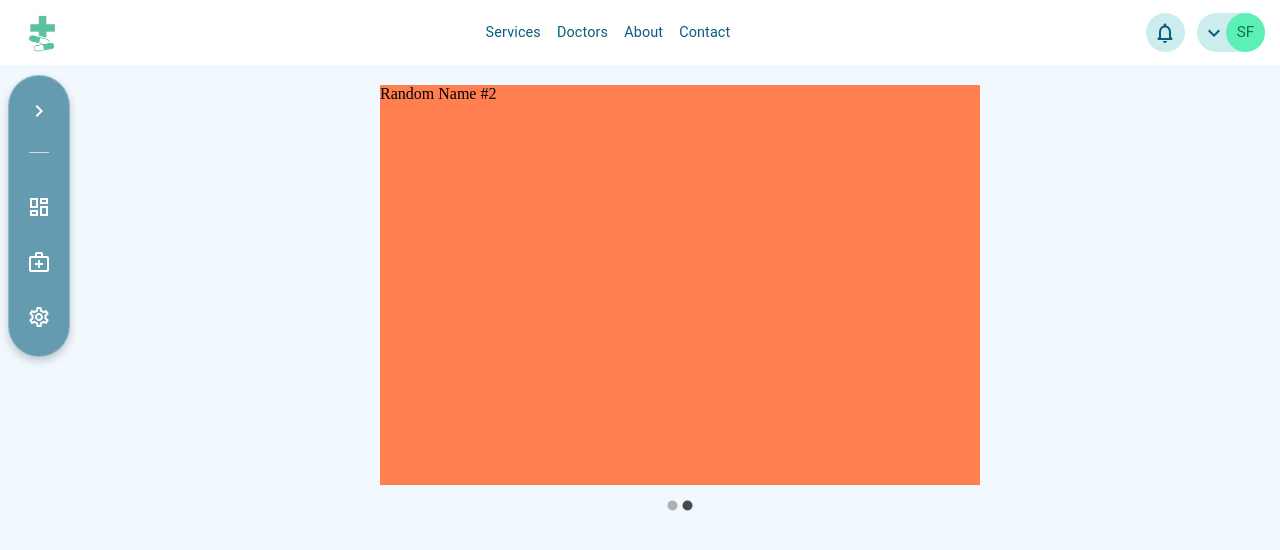
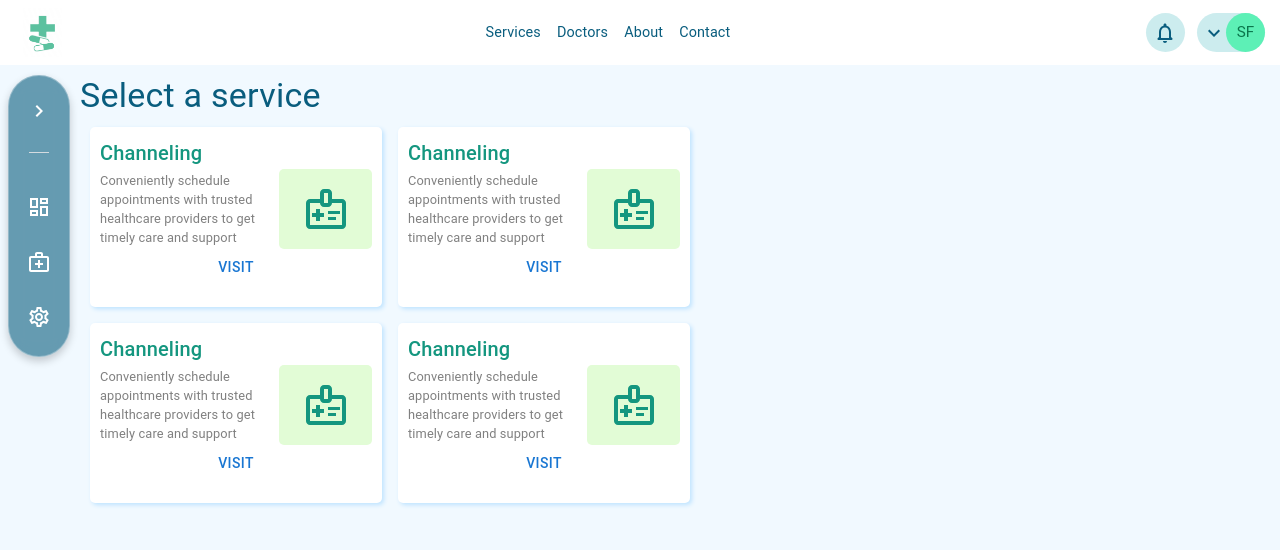
Before and after one commit to Sridesh/health-first, a React (Vite) app in the folder client/: page / in a window 1280 px wide. Shown: the top 550 px of the page. Built offline with nearby package versions, Linux system fonts and the light colour scheme.

Commit message:
added services section

```diff
--- a/client/src/pages/Dashboard/Dashboard.jsx
+++ b/client/src/pages/Dashboard/Dashboard.jsx
@@ -1,13 +1,13 @@
 import { Box } from "@mui/material";
 
 import styles from "./Dashboard.module.css";
-import AdCarousel from "../../components/AdCarousel/AdCarousel";
+import ServicesGrid from "../SerivcesGrid/ServicesGrid";
 
 function Dashboard() {
   return (
     <Box className={styles["container"]}>
       <Box sx={{ width: "100%", display: "flex", justifyContent: "center" }}>
-        <AdCarousel />
+        <ServicesGrid />
       </Box>
     </Box>
   );
--- a/client/src/pages/Dashboard/Dashboard.module.css
+++ b/client/src/pages/Dashboard/Dashboard.module.css
@@ -1,4 +1,4 @@
 .container{
     flex-grow: 1;
-    /* margin-left: 80px; */
+    margin-left: 80px;
 }
--- /dev/null
+++ b/client/src/pages/SerivcesGrid/ServicesGrid.jsx
@@ -0,0 +1,84 @@
+import { Box, Button, Grid2, Stack, Typography } from "@mui/material";
+import MedicalInformationOutlinedIcon from "@mui/icons-material/MedicalInformationOutlined";
+import tinycolor from "tinycolor2";
+
+import styles from "./ServicesGrid.module.css";
+import { theme } from "../../theme";
+
+const ServiceCard = () => (
+  <Box
+    sx={{
+      padding: "10px",
+      flexGrow: 1,
+      bgcolor: "white",
+      height: "160px",
+      borderRadius: "5px",
+      boxShadow:
+        "2px 2px 4px" +
+        tinycolor(theme.palette.bg_blue.main).darken().toString(),
+    }}
+  >
+    <Typography variant="h6" sx={{ color: theme.palette.green.main }}>
+      Channeling
+    </Typography>
+    <Stack
+      sx={{ width: "100%" }}
+      direction={"row"}
+      alignItems={"center"}
+      spacing={2}
+    >
+      <Typography sx={{ width: "60%", fontSize: "80%", color: "gray" }}>
+        Conveniently schedule appointments with trusted healthcare providers to
+        get timely care and support
+      </Typography>
+      <Box
+        sx={{
+          flexGrow: 1,
+          bgcolor: theme.palette.yellow.main,
+          height: "80px",
+          display: "flex",
+          justifyContent: "center",
+          alignItems: "center",
+          borderRadius: "5px",
+        }}
+      >
+        <MedicalInformationOutlinedIcon
+          sx={{ fontSize: "300%", color: theme.palette.green.main }}
+        />
+      </Box>
+    </Stack>
+    <Stack sx={{ width: "100%", justifyContent: "flex-end" }}>
+      <Button>Visit</Button>
+    </Stack>
+  </Box>
+);
+
+function ServicesGrid() {
+  return (
+    <Box className={styles["container"]}>
+      <Typography variant="h4" sx={{ color: theme.palette.teal.main }}>
+        Select a service
+      </Typography>
+      <Grid2
+        container
+        sx={{ width: { xs: "80%", md: "50%" }, margin: "10px" }}
+        spacing={2}
+      >
+        <Grid2 item size={{ xs: 12, sm: 6 }}>
+          <ServiceCard />
+        </Grid2>
+        <Grid2 item size={{ xs: 12, sm: 6 }}>
+          <ServiceCard />
+        </Grid2>
+        <Grid2 item size={{ xs: 12, sm: 6 }}>
+          <ServiceCard />
+        </Grid2>
+        <Grid2 item size={{ xs: 12, sm: 6 }}>
+          <ServiceCard />
+        </Grid2>
+      </Grid2>
+    </Box>
+  );
+}
+
+export default ServicesGrid;
--- /dev/null
+++ b/client/src/pages/SerivcesGrid/ServicesGrid.module.css
@@ -0,0 +1,5 @@
+.container{
+    width: 100%;
+    /* flex-grow: 1; */
+    padding-top: 10px;
+}
```
